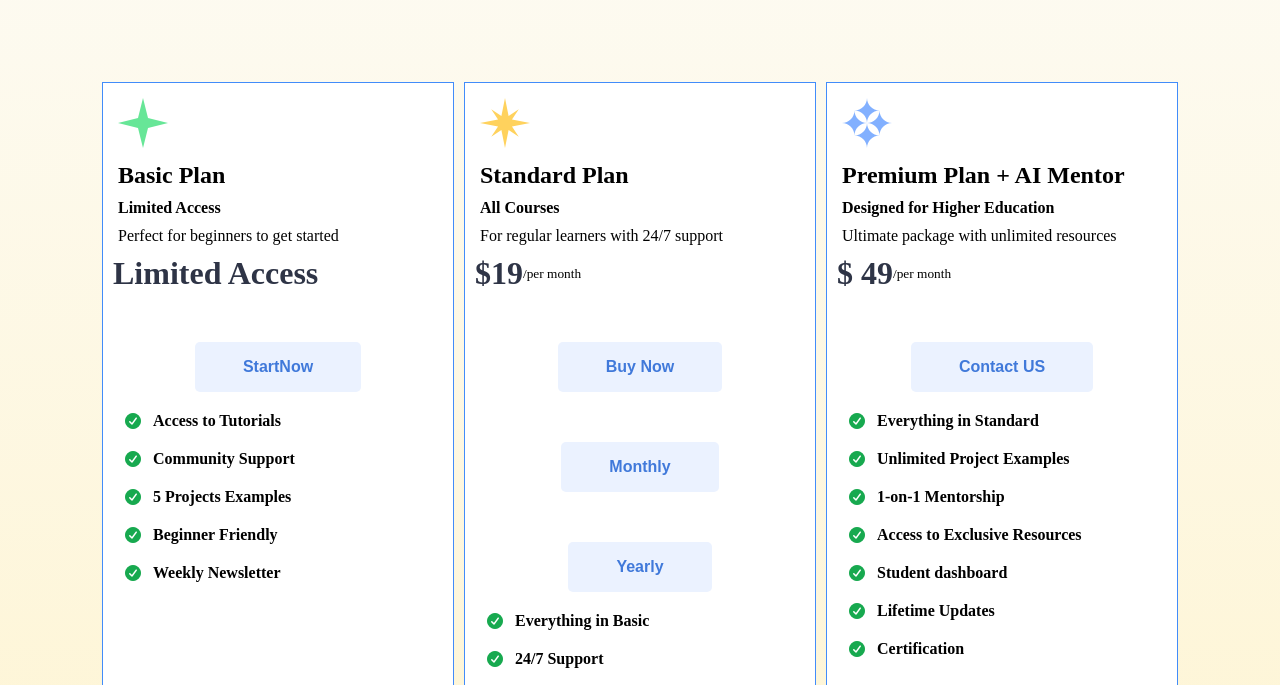
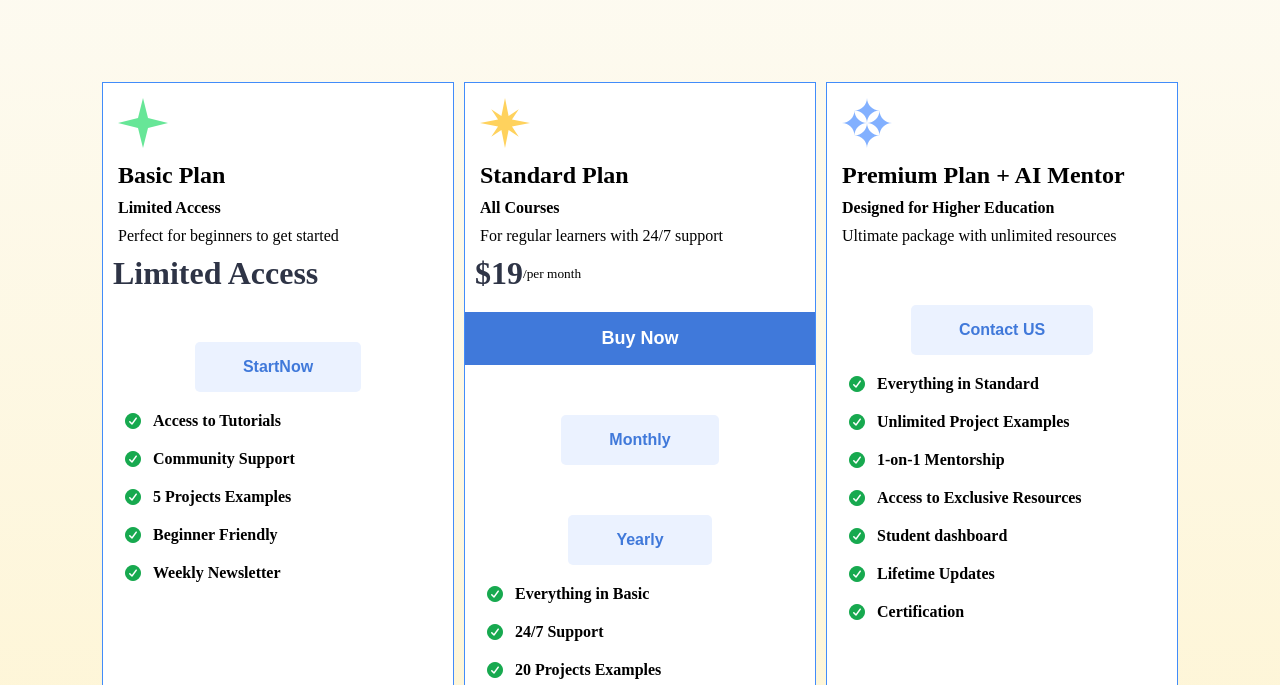
Before and after one commit to HasibCoderLab/code-fusionary-pricing-plans, a plain HTML site: page index.html in a window 1280 px wide. Both pictures are taken after a click on the button "Buy Now". Shown: the part 84-769 px from the top of the page. Drawn offline with Linux system fonts and the light colour scheme.

Commit message:
update CSS

```diff
--- a/index.html
+++ b/index.html
@@ -56,14 +56,16 @@
                 <small id="duration-std">/per month</small>
             </div>
 
+
             <!-- Btn -->
-            <button class="toggle-btn">Buy Now</button>
+            <button class="toggle-btn AllBtn">Buy Now</button>
 
             <!-- hidden toggle box -->
             <div class="plan-options" id="plan-options-std">
                 <button onclick="setPlan('std','month')">Monthly</button>
                 <button onclick="setPlan('std','year')">Yearly</button>
             </div>
+
 
             <!-- features -->
             <h1><i class="fa-solid fa-circle-check"></i> Everything in Basic</h1>
@@ -80,12 +82,12 @@
             <h4 class="mid">Designed for Higher Education</h4>
             <p class="mid">Ultimate package with unlimited resources</p>
             <div class="dollar">
-                <span>$
-                    49</span>
-                <small>/per month</small>
+                <span>
+                </span>
+                <small></small>
             </div>
             <!-- Btn -->
-            <button>Contact US</button>
+            <button class="AllBtn" >Contact US</button>
             <!-- h1 & check icon -->
             <!-- <h5>What's included</h5> -->
             <h1><i class="fa-solid fa-circle-check"></i> Everything in Standard</h1>
--- a/style.css
+++ b/style.css
@@ -44,24 +44,49 @@ header img {
     box-shadow: 0 4px 12px #cfd8dc66;
 }
 /* for Toggle btn */
+/* Buy Now button full width */
+.box .toggle-btn {
+    width: 100%;
+    margin: 20px 0;
+    padding: 1rem;
+    font-size: 18px;
+    font-weight: 700;
+    border: none;
+    border-radius: 0; /* full width =  corner square হয় */
+    background: #4079da;
+    color: #fff;
+    cursor: pointer;
+    display: block;
+}
+
+.box .toggle-btn:hover {
+    background: #305db0;
+}
+
+/* plan-options side by side */
 .plan-options {
     display: none;
-    margin: 15px auto;
-    text-align: center;
+    margin: 10px 15px;
+    text-align: left;
 }
 
 .plan-options button {
-    margin: 5px;
-    padding: 0.5rem 1rem;
+    display: inline-block;
+    margin-right: 10px; /* side by side gap */
+    padding: 0.4rem 1rem;
     border: none;
-    border-radius: 5px;
+    border-radius: 4px;
+    background: #ebf2ff;
+    color: #4079da;
+    font-weight: 600;
+    cursor: pointer;
+}
+
+.plan-options button:hover {
     background: #4079da;
     color: #fff;
-    cursor: pointer;
 }
-.plan-options button:hover {
-    background: #305db0;
-}
+
 /* text mid */
 .mid {
     margin: 10px 0 0 15px;
```
